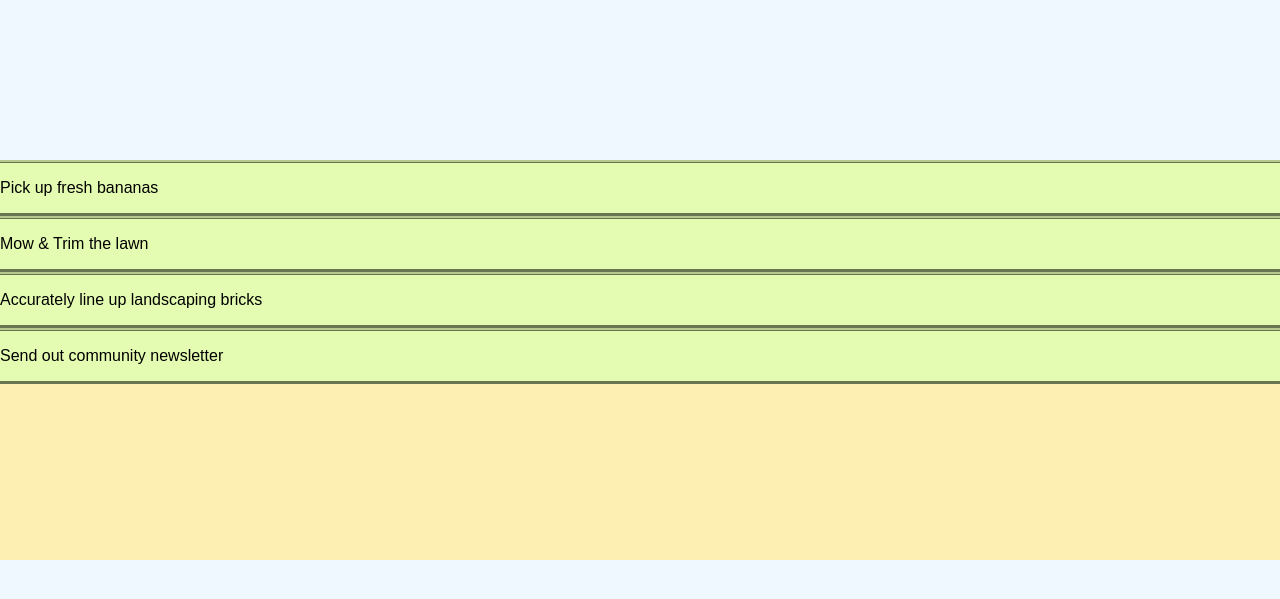
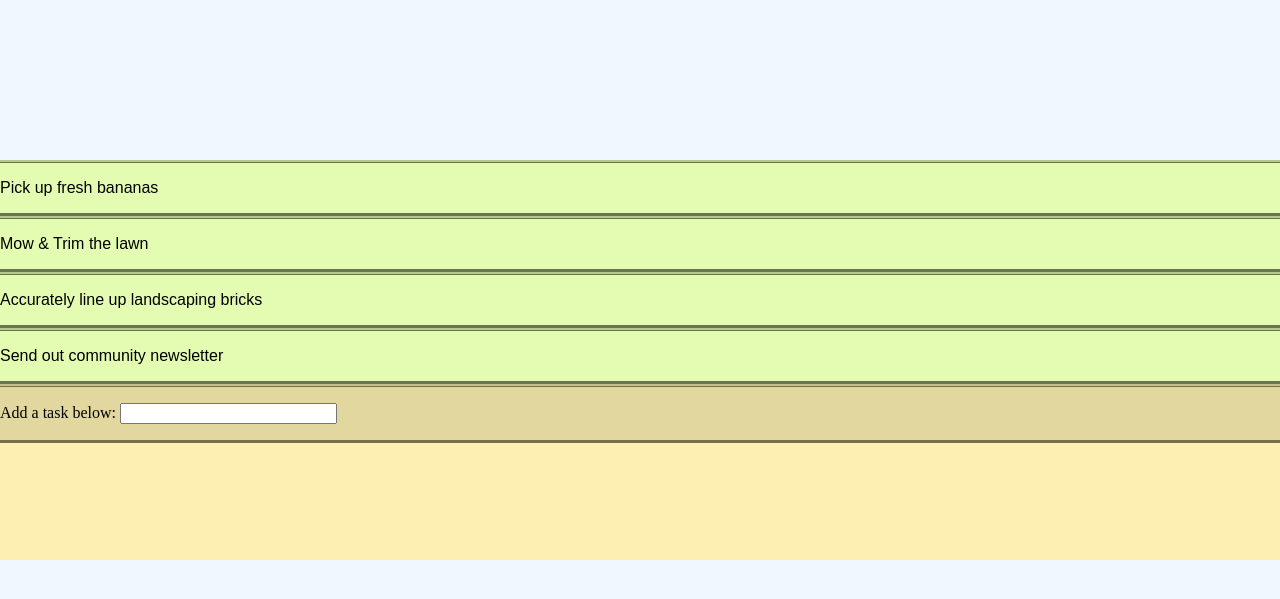
Before and after one commit to hamzafoy/jquery_task_mgr, a plain HTML site: page errand_author.html in a window 1280 px wide. Shown: the part 77-676 px from the top of the page. Drawn offline with Linux system fonts and the light colour scheme; a web font is replaced by a local one.

Commit message:
creating form to allow for task additions to list.

```diff
--- a/errand_author.html
+++ b/errand_author.html
@@ -80,6 +80,11 @@
                 Send out community newsletter
             </li>
 
+            <form id="add-task-form">
+                <label for="addition-field">Add a task below:</label>
+                <input type="text" id="addition-field" name="addition-field" size="24"/>
+            </form>
+
         </ul>
 
     </div>
--- a/resources/styles.css
+++ b/resources/styles.css
@@ -55,3 +55,13 @@ font-family: 'Titillium Web', sans-serif;
     border-top: 3px ridge #b6c98d;
     border-bottom: 3px outset #b6c98d;
 }
+
+
+#add-task-form {
+    display: inline-block;
+    width: 100%;
+    padding: 2vh 0;
+    background-color: #e2d79f;
+    border-top: 3px ridge #c9bf8d;
+    border-bottom: 3px outset #c9bf8d;
+}
```
Also changed, not shown: notes/jquery-basics.md (+1 -0 lines).
